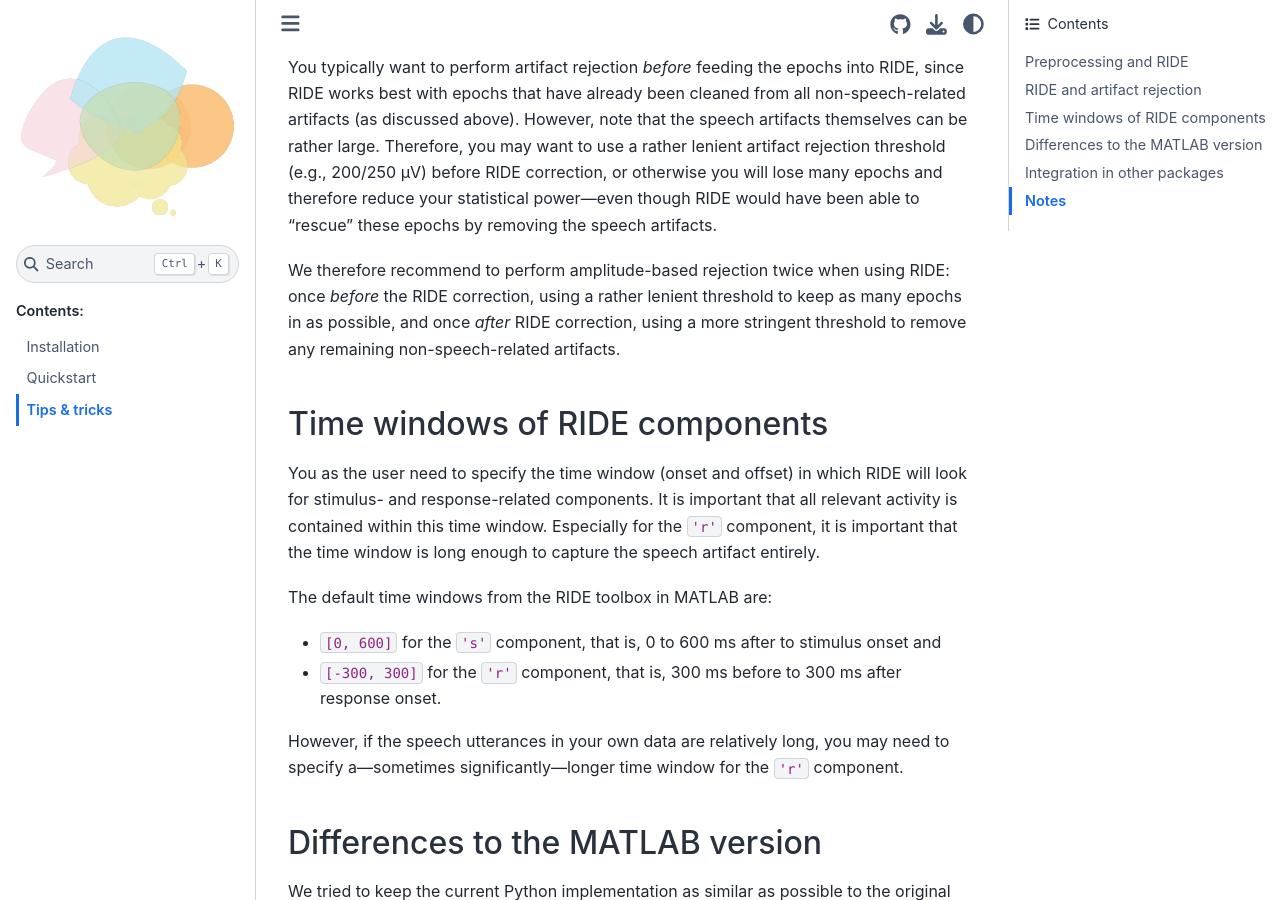
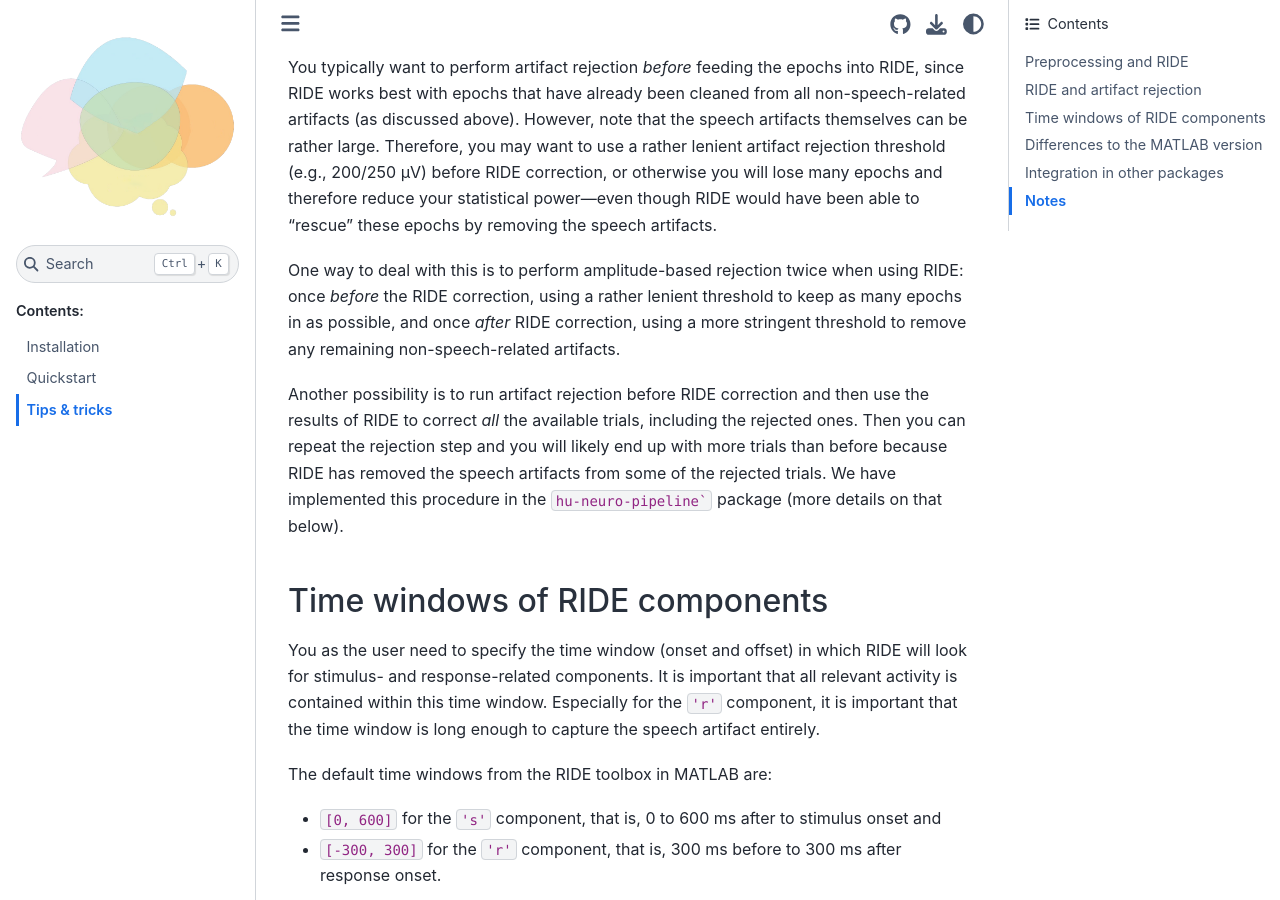
Before and after one commit to kirstenstark/eeg-ride, a Sphinx documentation site: the page built from doc/source/tips.rst, in a window 1280 px wide and 900 px high, scrolled down 965 px. Built offline with Sphinx 7.4.7 and the Sphinx Book theme 1.1.4, drawn with Linux system fonts in a browser that asks for light colours; pages that are not in the unit, such as notebooks, are missing from menus; the version number could not be read and is left out.

Commit message:
Add double rejection procedure to tips doc page

````diff
--- a/doc/source/tips.rst
+++ b/doc/source/tips.rst
@@ -29,7 +29,11 @@ You typically want to perform artifact rejection *before* feeding the epochs int
 However, note that the speech artifacts themselves can be rather large.
 Therefore, you may want to use a rather lenient artifact rejection threshold (e.g., 200/250 µV) before RIDE correction, or otherwise you will lose many epochs and therefore reduce your statistical power---even though RIDE would have been able to "rescue" these epochs by removing the speech artifacts.
 
-We therefore recommend to perform amplitude-based rejection twice when using RIDE: once *before* the RIDE correction, using a rather lenient threshold to keep as many epochs in as possible, and once *after* RIDE correction, using a more stringent threshold to remove any remaining non-speech-related artifacts.
+One way to deal with this is to perform amplitude-based rejection twice when using RIDE: once *before* the RIDE correction, using a rather lenient threshold to keep as many epochs in as possible, and once *after* RIDE correction, using a more stringent threshold to remove any remaining non-speech-related artifacts.
+
+Another possibility is to run artifact rejection before RIDE correction and then use the results of RIDE to correct *all* the available trials, including the rejected ones.
+Then you can repeat the rejection step and you will likely end up with more trials than before because RIDE has removed the speech artifacts from some of the rejected trials.
+We have implemented this procedure in the ``hu-neuro-pipeline``` package (more details on that below).
 
 Time windows of RIDE components
 -------------------------------
````
